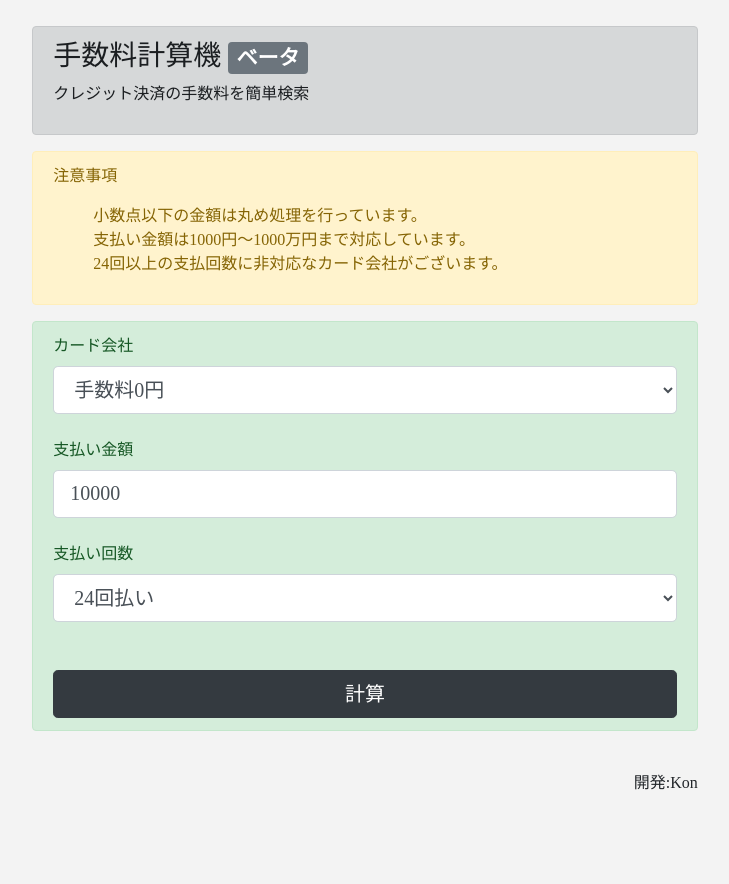
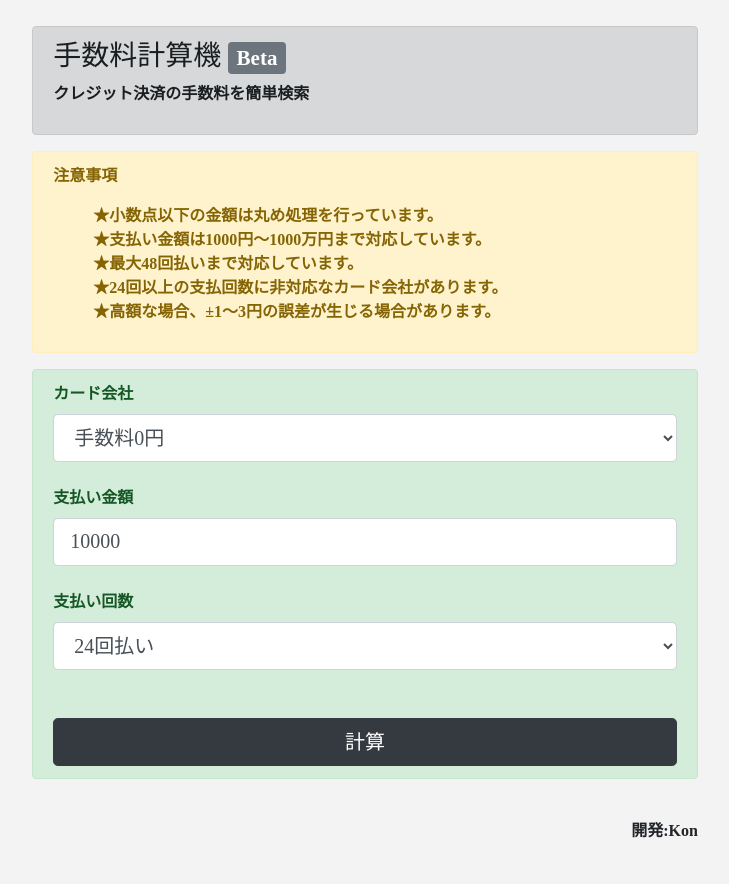
Before and after one commit to souta-konno/-calculator, a Flask app: page / in a window 1280 px wide. Shown: the whole page, without its empty margins (275-1004 px from the left). Before the commit the page ends 836 px from the top, so only its background shows below. Run offline with Flask 2, Linux system fonts and the light colour scheme; some libraries are stand-ins or nearby versions.

Commit message:
Final commit

```diff
--- a/app.py
+++ b/app.py
@@ -3,121 +3,48 @@ from flask import Flask, render_template, request
 # Flaskオブジェクトの生成
 app = Flask(__name__)
 
-#SQL(データベース)を用いて開発しようとSQLの学習を同時進行で行いましたが間に合わなかったため、Pyhon内にデータを記述しました。
-
+#辞書型で各手数料を定義
 #JCBクレジットカード,100円当たりの手数料
 JCB_Annual_list={
-    "2回払い":0,
-    "3回払い":2.51,
-    "5回払い":3.78,
-    "6回払い":4.42,
-    "10回払い":7,
-    "12回払い":8.31,
-    "15回払い":10.29,
-    "18回払い":12.29,
-    "20回払い":13.64,
-    "24回払い":16.37,
-    "30回払い":100,
-    "36回払い":100,
-    "48回払い":100
+    "2回払い":0,"3回払い":2.51,"5回払い":3.78,"6回払い":4.42,"10回払い":7,"12回払い":8.31,"15回払い":10.29,
+    "18回払い":12.29,"20回払い":13.64,"24回払い":16.37,"30回払い":100,"36回払い":100,"48回払い":100
 }
 #Yahooクレジットカード,100円当たりの手数料
 Yahoo_Annual_list= {
-    "2回払い":0,
-    "3回払い":2.04,
-    "5回払い":3.04,
-    "6回払い":4.08,
-    "10回払い":6.8,
-    "12回払い":8.16,
-    "15回払い":10.2,
-    "18回払い":12.24,
-    "20回払い":13.6,
-    "24回払い":16.32,
-    "30回払い":20.4,
-    "36回払い":24.48,
-    "48回払い":32.64
+    "2回払い":0,"3回払い":2.04, "5回払い":3.04, "6回払い":4.08,"10回払い":6.8,"12回払い":8.16,"15回払い":10.2,
+    "18回払い":12.24,"20回払い":13.6,"24回払い":16.32,"30回払い":20.4,"36回払い":24.48,"48回払い":32.64
 }
 #三井住友クレジットカード,100円当たりの手数料
 Sumitomo_Annual_list =  {
-    "2回払い":0,
-    "3回払い":2.01,
-    "5回払い":3.35,
-    "6回払い":4.02,
-    "10回払い":6.7,
-    "12回払い":8.04,
-    "15回払い":10.5,
-    "18回払い":12.6,
-    "20回払い":13.4,
-    "24回払い":16.08,
-    "30回払い":100,
-    "36回払い":100,
-    "48回払い":100
+    "2回払い":0,"3回払い":2.01, "5回払い":3.35, "6回払い":4.02,"10回払い":6.7,"12回払い":8.04,"15回払い":10.5,
+    "18回払い":12.6,"20回払い":13.4,"24回払い":16.08,"30回払い":100,"36回払い":100,"48回払い":100
 }
-#楽天クレジットカード,100円当たりの手数料
+#楽天クレジットカード&REX CARD,100円当たりの手数料
 Rakuten_Annual_list= {
-    "2回払い":0,
-    "3回払い":2.04,
-    "5回払い":3.4,
-    "6回払い":4.08,
-    "10回払い":6.8,
-    "12回払い":8.16,
-    "15回払い":10.2,
-    "18回払い":12.24,
-    "20回払い":13.6,
-    "24回払い":16.32,
-    "30回払い":20.4,
-    "36回払い":24.48,
-    "48回払い":100
+    "2回払い":0,"3回払い":2.04, "5回払い":3.4, "6回払い":4.08,"10回払い":6.8,"12回払い":8.16,"15回払い":10.2,
+    "18回払い":12.24,"20回払い":13.6,"24回払い":16.32,"30回払い":20.4,"36回払い":24.48,"48回払い":100
 }
 #AEONカード,100円当たりの手数料
 AEON_Annual_list= {
-    "2回払い":0,
-    "3回払い":1.68,
-    "5回払い":2.8,
-    "6回払い":3.36,
-    "10回払い":5.6,
-    "12回払い":6.72,
-    "15回払い":8.4,
-    "18回払い":10.08,
-    "20回払い":11.2,
-    "24回払い":13.44,
-    "30回払い":16.8,
-    "36回払い":20.16,
-    "48回払い":23.52
+    "2回払い":0,"3回払い":1.68, "5回払い":2.8, "6回払い":3.36,"10回払い":5.6,"12回払い":6.72,"15回払い":8.4,
+    "18回払い":10.08,"20回払い":11.2,"24回払い":13.44,"30回払い":16.8,"36回払い":20.16,"48回払い":23.52
 }
 #Viasoカード&ライフカード,100円当たりの手数料
 Viaso_Life_Annual_list= {
-    "2回払い":0,
-    "3回払い":2.04,
-    "5回払い":3.4,
-    "6回払い":4.08,
-    "10回払い":6.8,
-    "12回払い":8.16,
-    "15回払い":10.2,
-    "18回払い":12.24,
-    "20回払い":13.6,
-    "24回払い":16.32,
-    "30回払い":100,
-    "36回払い":100,
-    "48回払い":100
+    "2回払い":0,"3回払い":2.04, "5回払い":3.4, "6回払い":4.08,"10回払い":6.8,"12回払い":8.16,"15回払い":10.2,
+    "18回払い":12.24,"20回払い":13.6,"24回払い":16.32,"30回払い":100,"36回払い":100,"48回払い":100
+}
+#D CARD,100円当たりの手数料
+Docomo_Annual_list =  {
+    "2回払い":0,"3回払い":2.01, "5回払い":3.35, "6回払い":4.02,"10回払い":6.7,"12回払い":8.04,"15回払い":10.5,
+    "18回払い":12.6,"20回払い":13.4,"24回払い":16.08,"30回払い":24.1,"36回払い":24.12,"48回払い":100
+}
+#支払い回数
+Annual_datalist = {
+    "2回払い":2,"3回払い":3, "5回払い":5, "6回払い":6, "10回払い":10, "12回払い":12, "15回払い":15, "18回払い":18,
+    "20回払い":20, "24回払い":24, "30回払い":30, "36回払い":36, "48回払い":48
 }
 
-#支払い回数リスト
-Annual_datalist = {
-    "2回払い":2,
-    "3回払い":3,
-    "5回払い":5,
-    "6回払い":6,
-    "10回払い":10,
-    "12回払い":12,
-    "15回払い":15,
-    "18回払い":18,
-    "20回払い":20,
-    "24回払い":24,
-    "30回払い":30,
-    "36回払い":36,
-    "48回払い":48
-}
 #上限以上の支払回数が指定された場合のエラー処理
 Error = False
 
@@ -136,6 +63,7 @@ def Annual(Annual_data,Count_data,money):
         Error = False
         return Fee,Total_Pay,Monthly_Pay,Count_data,Error
 
+#完成後にTry文を使えばよかったと後悔しました...
 #ErrorがTrueの場合はカード会社名にエラーメッセージを代入
 def ERROR(card,Error):
     if Error == True:
@@ -156,17 +84,56 @@ def manager():
 
     if card == "none":
         Fee = 0
-        Total_Pay = money
         Count_data = Annual_datalist[Number]
-        Monthly_Pay = round(Total_Pay/Count_data)
+        Monthly_Pay = round(money/Count_data)
         card = "(無金利分割支払い)"
-        ERROR(card,Error)
-        return render_template('answer.html',card = card,Count_data=Count_data,Fee=Fee,Total_Pay=Total_Pay,Monthly_Pay=Monthly_Pay)
+        return render_template('answer.html',card = card,Count_data=Count_data,Fee=Fee,Total_Pay=money,Monthly_Pay=Monthly_Pay,Pay=money)
 
     #楽天カードが選択されていた場合
-    if card == "Rakuten":
-        #結果表示の際に用いるのでcardを楽天カードに書き換える
-        card = "楽天カード"
+
+
+    if card == "Yahoo":
+        card = "Yahoo!カード"
+        Yahoo_anser = Annual(Yahoo_Annual_list[Number],Annual_datalist[Number],money)
+        Count_data,Fee,Total_Pay,Monthly_Pay,Error_data = Yahoo_anser[3],Yahoo_anser[0],Yahoo_anser[1],Yahoo_anser[2],Yahoo_anser[4]
+        card = ERROR(card,Error_data)
+        return render_template('answer.html',card = card,Count_data=Count_data,Fee=Fee,Total_Pay=Total_Pay,Monthly_Pay=Monthly_Pay,Pay=money)
+
+    elif card == "Sumitomo":
+        card = "三井住友クレジットカード"
+        Sumitomo_anser = Annual(Sumitomo_Annual_list[Number],Annual_datalist[Number],money)
+        Count_data,Fee,Total_Pay,Monthly_Pay,Error_data = Sumitomo_anser[3],Sumitomo_anser[0],Sumitomo_anser[1],Sumitomo_anser[2],Sumitomo_anser[4]
+        card = ERROR(card,Error_data)
+        return render_template('answer.html',card = card,Count_data=Count_data,Fee=Fee,Total_Pay=Total_Pay,Monthly_Pay=Monthly_Pay,Pay=money)
+
+    elif card == "JCB":
+        card = "JCBクレジットカード"
+        JCB_anser = Annual(JCB_Annual_list[Number],Annual_datalist[Number],money)
+        Count_data,Fee,Total_Pay,Monthly_Pay,Error_data = JCB_anser[3],JCB_anser[0],JCB_anser[1],JCB_anser[2],JCB_anser[4]
+        card = ERROR(card,Error_data)
+        return render_template('answer.html',card = card,Count_data=Count_data,Fee=Fee,Total_Pay=Total_Pay,Monthly_Pay=Monthly_Pay,Pay=money)
+
+    elif card == "AEON":
+        card = "AEON CARD"
+        AEON_anser = Annual(AEON_Annual_list[Number],Annual_datalist[Number],money)
+        Count_data,Fee,Total_Pay,Monthly_Pay,Error_data = AEON_anser[3],AEON_anser[0],AEON_anser[1],AEON_anser[2],AEON_anser[4]
+        card = ERROR(card,Error_data)
+        return render_template('answer.html',card = card,Count_data=Count_data,Fee=Fee,Total_Pay=Total_Pay,Monthly_Pay=Monthly_Pay,Pay=money)
+
+    elif card == "Docomo":
+        card = "D CARD"
+        Docomo_anser = Annual(Docomo_Annual_list[Number],Annual_datalist[Number],money)
+        Count_data,Fee,Total_Pay,Monthly_Pay,Error_data = Docomo_anser[3],Docomo_anser[0],Docomo_anser[1],Docomo_anser[2],Docomo_anser[4]
+        card = ERROR(card,Error_data)
+        return render_template('answer.html',card = card,Count_data=Count_data,Fee=Fee,Total_Pay=Total_Pay,Monthly_Pay=Monthly_Pay,Pay=money)
+
+    if card == "Rakuten" or "REX":
+        if card=="Rakuten":
+            card = "楽天カード"
+        elif card =="REX":
+            card = "REX CARD"
+        else:
+            card = card
         #計算関数であるAnnual関数に値を代入
         Rakuten_anser = Annual(Rakuten_Annual_list[Number],Annual_datalist[Number],money)
         #関数の結果がリスト構造で出力されるのでそれぞれ抽出
@@ -174,48 +141,14 @@ def manager():
         #エラーが生じていた場合の為にERROR関数を通す(エラーがなければそのままのcardが戻る)
         card = ERROR(card,Error_data)
         #計算結果をanswer.html内の変数にそれぞれ代入
-        return render_template('answer.html',card = card,Count_data=Count_data,Fee=Fee,Total_Pay=Total_Pay,Monthly_Pay=Monthly_Pay)
-
-    elif card == "Yahoo":
-        card = "Yahoo!カード"
-        Yahoo_anser = Annual(Yahoo_Annual_list[Number],Annual_datalist[Number],money)
-        Count_data,Fee,Total_Pay,Monthly_Pay,Error_data = Yahoo_anser[3],Yahoo_anser[0],Yahoo_anser[1],Yahoo_anser[2],Yahoo_anser[4]
-        card = ERROR(card,Error_data)
-        return render_template('answer.html',card = card,Count_data=Count_data,Fee=Fee,Total_Pay=Total_Pay,Monthly_Pay=Monthly_Pay)
-
-    elif card == "Sumitomo":
-        card = "三井住友クレジットカード"
-        Sumitomo_anser = Annual(Sumitomo_Annual_list[Number],Annual_datalist[Number],money)
-        Count_data,Fee,Total_Pay,Monthly_Pay,Error_data = Sumitomo_anser[3],Sumitomo_anser[0],Sumitomo_anser[1],Sumitomo_anser[2],Sumitomo_anser[4]
-        card = ERROR(card,Error_data)
-        return render_template('answer.html',card = card,Count_data=Count_data,Fee=Fee,Total_Pay=Total_Pay,Monthly_Pay=Monthly_Pay)
-
-    elif card == "JCB":
-        card = "JCBクレジットカード"
-        JCB_anser = Annual(JCB_Annual_list[Number],Annual_datalist[Number],money)
-        Count_data,Fee,Total_Pay,Monthly_Pay,Error_data = JCB_anser[3],JCB_anser[0],JCB_anser[1],JCB_anser[2],JCB_anser[4]
-        card = ERROR(card,Error_data)
-        return render_template('answer.html',card = card,Count_data=Count_data,Fee=Fee,Total_Pay=Total_Pay,Monthly_Pay=Monthly_Pay)
+        return render_template('answer.html',card = card,Count_data=Count_data,Fee=Fee,Total_Pay=Total_Pay,Monthly_Pay=Monthly_Pay,Pay=money)
 
     #同じ手数料のカード会社が複数あった為、同時に処理する
-    elif card == "Viaso" or "Life" or "Orico":
-        if card=="Viaso":
-            card = "Viasoカード"
-        elif card =="Orico":
-            card = "Oricoカード"
-        elif card =="Life":
-            card = "ライフカード"
+    if card == "VIASO CARD" or "Life Card" or "Orico Card":
         Viaso_anser = Annual(Viaso_Life_Annual_list[Number],Annual_datalist[Number],money)
         Count_data,Fee,Total_Pay,Monthly_Pay,Error_data= Viaso_anser[3],Viaso_anser[0],Viaso_anser[1],Viaso_anser[2],Viaso_anser[4]
         card = ERROR(card,Error_data)
-        return render_template('answer.html',card = card,Count_data=Count_data,Fee=Fee,Total_Pay=Total_Pay,Monthly_Pay=Monthly_Pay)
-
-    elif card == "AEON":
-        card = "AEON CARD"
-        AEON_anser = Annual(AEON_Annual_list[Number],Annual_datalist[Number],money)
-        Count_data,Fee,Total_Pay,Monthly_Pay,Error_data = AEON_anser[3],AEON_anser[0],AEON_anser[1],AEON_anser[2],AEON_anser[4]
-        card = ERROR(card,Error_data)
-        return render_template('answer.html',card = card,Count_data=Count_data,Fee=Fee,Total_Pay=Total_Pay,Monthly_Pay=Monthly_Pay)
+        return render_template('answer.html',card = card,Count_data=Count_data,Fee=Fee,Total_Pay=Total_Pay,Monthly_Pay=Monthly_Pay,Pay=money)
 
 if __name__ == "__main__":
     app.run(debug=True, port=8888)
--- a/templates/index.html
+++ b/templates/index.html
@@ -8,7 +8,8 @@
         body{
             padding: 0;
             margin: 0;
-            font-family: serif;
+            font-family: 'ヒラギノ角ゴシック';
+            font-weight: bold;
             background-color: rgb(243, 243, 243);
         }
         ul{
@@ -50,8 +51,8 @@
             font-weight: bolder;
             text-align: center;
         }
+    </style>
 
-    </style>
     <script type="text/javascript" language="javascript">
         function selectboxChange() {
         target = document.getElementById("output");
@@ -98,7 +99,7 @@
 
 <body>
     <header class="alert alert-dark">
-            <h3 class="titlefont">手数料計算機 <span class="badge badge-secondary">ベータ</span></h2>
+            <h3 class="titlefont">手数料計算機 <span class="badge badge-secondary">Beta</span></h2>
             <p>クレジット決済の手数料を簡単検索</p>
     </header>
 
@@ -106,9 +107,11 @@
         <p>注意事項</p>
         <ul>
             <div class = "li">
-            <li>小数点以下の金額は丸め処理を行っています。</li>
-            <li>支払い金額は1000円～1000万円まで対応しています。</li>
-            <li>24回以上の支払回数に非対応なカード会社がございます。</li>
+            <li>★小数点以下の金額は丸め処理を行っています。</li>
+            <li>★支払い金額は1000円～1000万円まで対応しています。</li>
+            <li>★最大48回払いまで対応しています。
+            <li>★24回以上の支払回数に非対応なカード会社があります。</li>
+            <li>★高額な場合、±1～3円の誤差が生じる場合があります。</li>
         </ul>
     </section>
 
@@ -120,9 +123,9 @@
                 <option value="Yahoo">Yahoo!カード</option>
                 <option value="Sumitomo">三井住友カード</option>
                 <option value="JCB">JCBクレジットカード</option>
-                <option value="Viaso">VIASOカード</option>
-                <option value="Life">ライフカード</option>
-                <option value="Orico">Oricoカード</option>
+                <option value="VIASO CARD">VIASO CARD</option>
+                <option value="Life Card">Life Card</option>
+                <option value="Orico Card">Orico Card</option>
                 <option value="AEON">AEON CARD</option>
                 <option value="Docomo">D CARD</option>
                 <option value="REX">REX CARD</option>
@@ -131,7 +134,7 @@
             <div class="cp_iptxt">
                 <label>支払い金額</label>
                 <br>
-                <input type="number" min="1000" max="10000000" value="10000" class="form-control form-control-lg" id="num" pattern="\d*" oncopy="return false" onpaste="return false" required name="money" placeholder="金額を入力してください" >
+                <input type="number" min="1000" max="10000000" value="10000" class="form-control form-control-lg" id="num" pattern="\d*" required name="money" placeholder="金額を入力してください" >
                 <span class="focus_bg"></span>
             </div>
             <br>
```
Also changed, not shown: templates/answer.html (+5 -4 lines).
